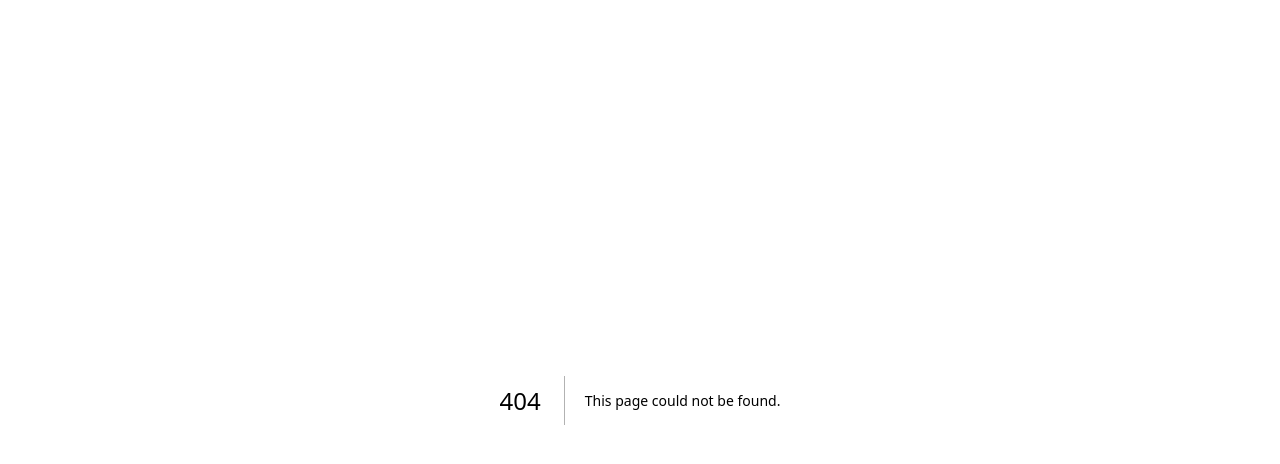
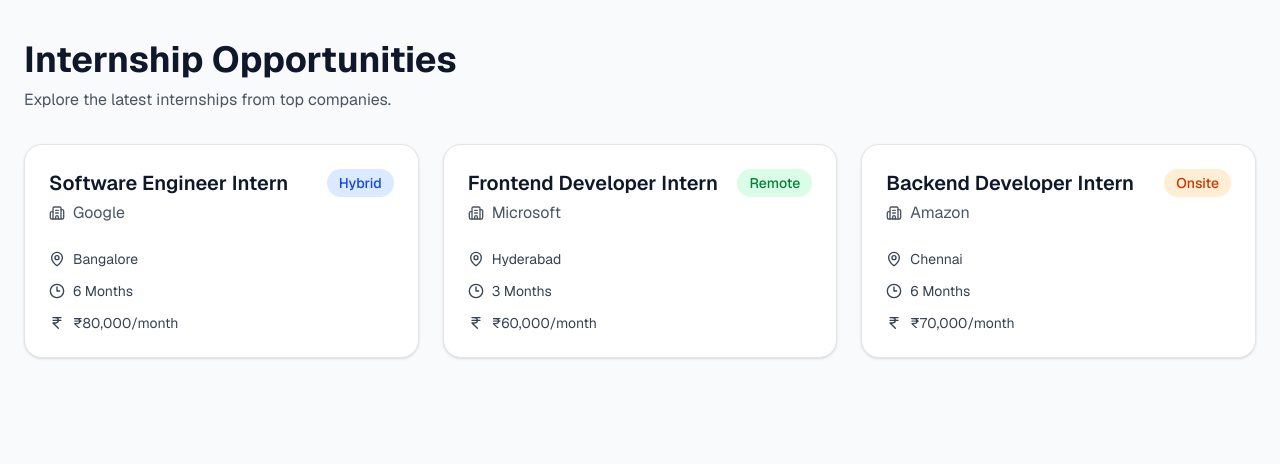
Before and after one commit to kraayush952-dotcom/smart-alumni-placement-portal, a Next.js app in the folder frontend/: page /student/internships in a window 1280 px wide. Before the commit this address had no page. Shown: the top 464 px of the page. Built offline with nearby package versions, Linux system fonts and the light colour scheme.

Commit message:
feat(internships): implement internship listing module

```diff
--- /dev/null
+++ b/frontend/app/student/internships/page.tsx
@@ -0,0 +1,22 @@
+import InternshipGrid from "@/components/internships/InternshipGrid";
+import { internships } from "@/data/internships";
+
+export default function InternshipsPage() {
+  return (
+    <main className="min-h-screen bg-gray-50">
+      <section className="mx-auto max-w-7xl px-6 py-10">
+        <div className="mb-8">
+          <h1 className="text-4xl font-bold">
+            Internship Opportunities
+          </h1>
+
+          <p className="mt-2 text-gray-600">
+            Explore the latest internships from top companies.
+          </p>
+        </div>
+
+        <InternshipGrid internships={internships} />
+      </section>
+    </main>
+  );
+}
--- /dev/null
+++ b/frontend/components/internships/InternshipCard.tsx
@@ -0,0 +1,55 @@
+import { Building2, Clock3, IndianRupee, MapPin } from "lucide-react";
+import { Internship } from "@/types/internship";
+
+interface InternshipCardProps {
+  internship: Internship;
+}
+
+const modeStyles = {
+  Remote: "bg-green-100 text-green-700",
+  Hybrid: "bg-blue-100 text-blue-700",
+  Onsite: "bg-orange-100 text-orange-700",
+};
+
+export default function InternshipCard({
+  internship,
+}: InternshipCardProps) {
+  return (
+    <div className="rounded-2xl border bg-white p-6 shadow-sm transition hover:shadow-md">
+      <div className="flex items-start justify-between">
+        <div>
+          <h2 className="text-xl font-semibold">{internship.title}</h2>
+          <p className="mt-1 flex items-center gap-2 text-gray-600">
+            <Building2 className="h-4 w-4" />
+            {internship.company}
+          </p>
+        </div>
+
+        <span
+          className={`rounded-full px-3 py-1 text-sm font-medium ${
+            modeStyles[internship.mode]
+          }`}
+        >
+          {internship.mode}
+        </span>
+      </div>
+
+      <div className="mt-6 space-y-3 text-sm text-gray-700">
+        <p className="flex items-center gap-2">
+          <MapPin className="h-4 w-4" />
+          {internship.location}
+        </p>
+
+        <p className="flex items-center gap-2">
+          <Clock3 className="h-4 w-4" />
+          {internship.duration}
+        </p>
+
+        <p className="flex items-center gap-2">
+          <IndianRupee className="h-4 w-4" />
+          {internship.stipend}
+        </p>
+      </div>
+    </div>
+  );
+}
--- /dev/null
+++ b/frontend/components/internships/InternshipGrid.tsx
@@ -0,0 +1,32 @@
+import InternshipCard from "./InternshipCard";
+import { Internship } from "@/types/internship";
+
+interface InternshipGridProps {
+  internships: Internship[];
+}
+
+export default function InternshipGrid({
+  internships,
+}: InternshipGridProps) {
+  if (internships.length === 0) {
+    return (
+      <div className="rounded-2xl border bg-white p-12 text-center shadow-sm">
+        <h2 className="text-xl font-semibold">No Internships Found</h2>
+        <p className="mt-2 text-gray-500">
+          Please check back later for new internship opportunities.
+        </p>
+      </div>
+    );
+  }
+
+  return (
+    <div className="grid gap-6 md:grid-cols-2 xl:grid-cols-3">
+      {internships.map((internship) => (
+        <InternshipCard
+          key={internship.id}
+          internship={internship}
+        />
+      ))}
+    </div>
+  );
+}
--- /dev/null
+++ b/frontend/data/internships.ts
@@ -0,0 +1,31 @@
+import { Internship } from "@/types/internship";
+
+export const internships: Internship[] = [
+  {
+    id: 1,
+    company: "Google",
+    title: "Software Engineer Intern",
+    location: "Bangalore",
+    duration: "6 Months",
+    stipend: "₹80,000/month",
+    mode: "Hybrid",
+  },
+  {
+    id: 2,
+    company: "Microsoft",
+    title: "Frontend Developer Intern",
+    location: "Hyderabad",
+    duration: "3 Months",
+    stipend: "₹60,000/month",
+    mode: "Remote",
+  },
+  {
+    id: 3,
+    company: "Amazon",
+    title: "Backend Developer Intern",
+    location: "Chennai",
+    duration: "6 Months",
+    stipend: "₹70,000/month",
+    mode: "Onsite",
+  },
+];
--- /dev/null
+++ b/frontend/types/internship.ts
@@ -0,0 +1,9 @@
+export interface Internship {
+  id: number;
+  company: string;
+  title: string;
+  location: string;
+  duration: string;
+  stipend: string;
+  mode: "Remote" | "Hybrid" | "Onsite";
+}
```
